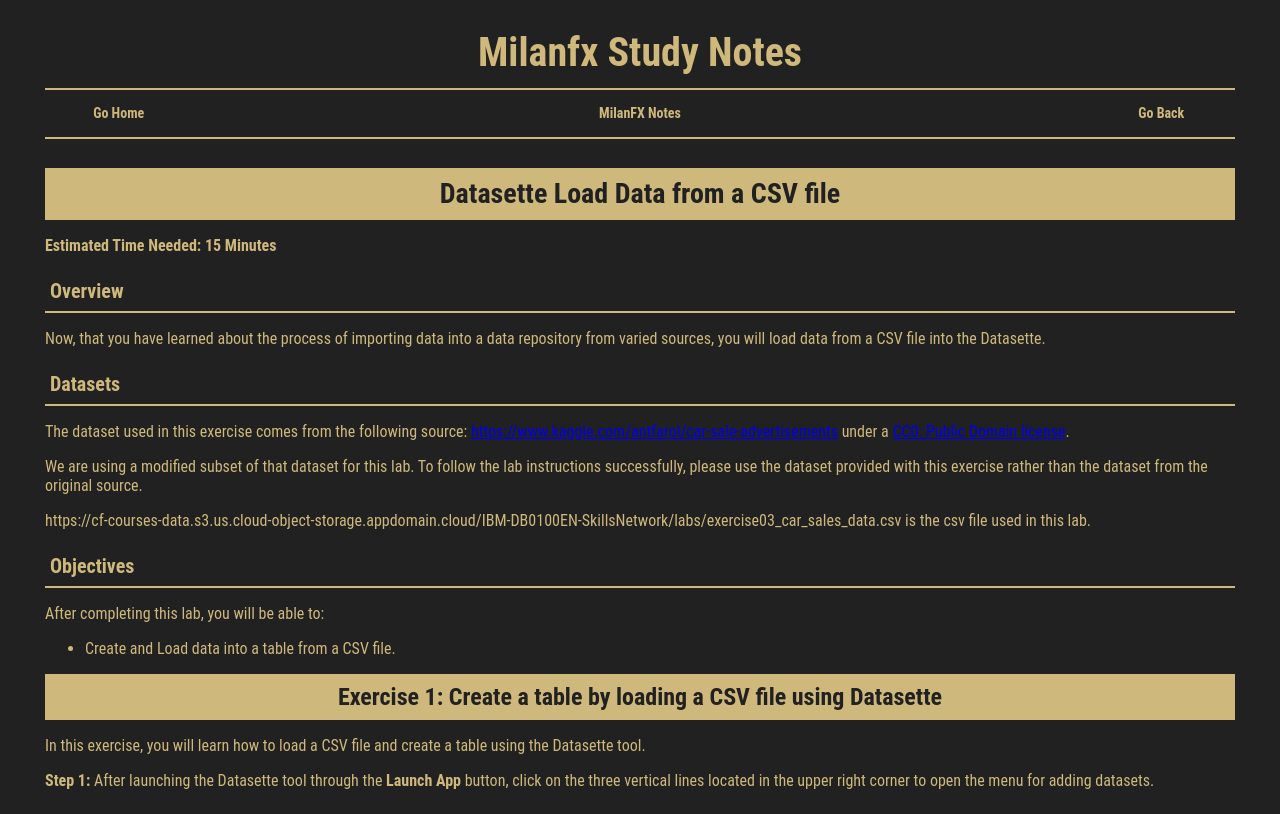
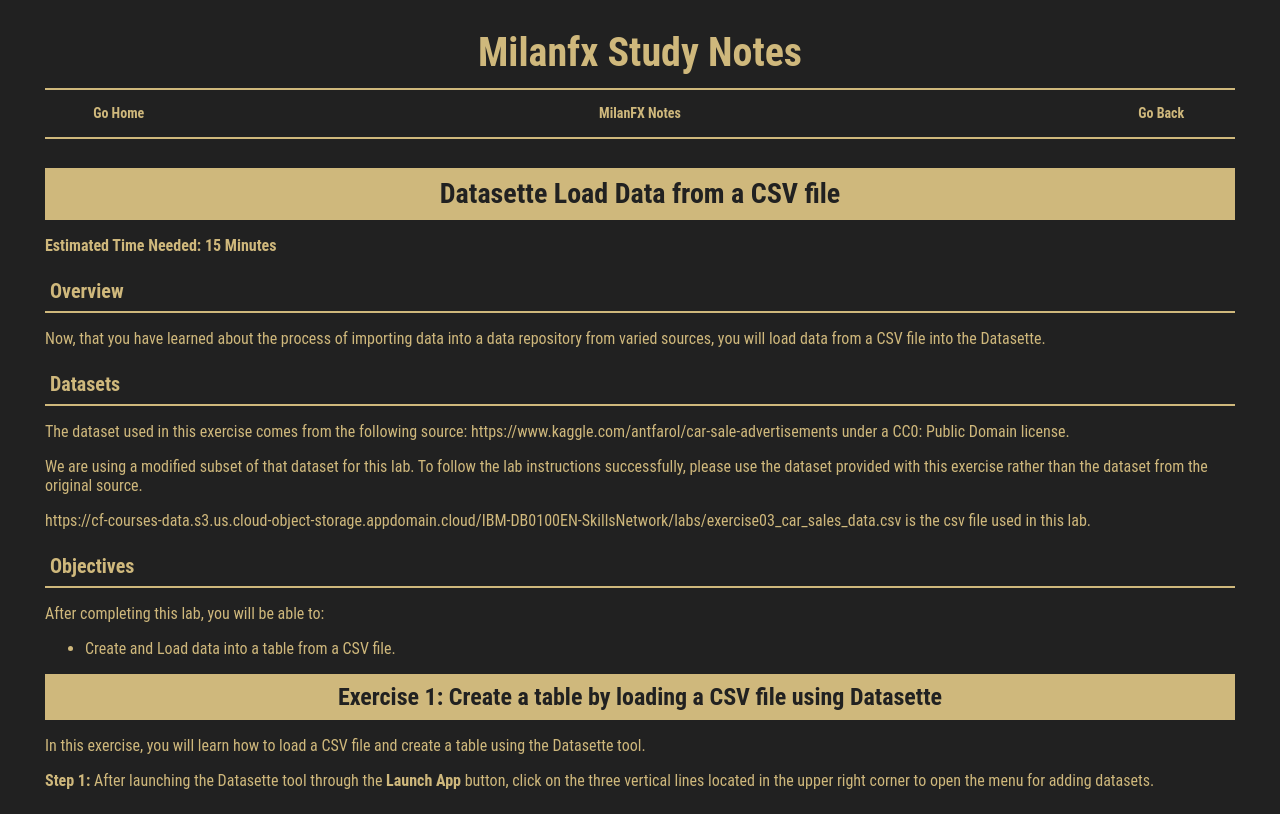
Before and after one commit to milanfx/milanfx.github.io, a Jekyll site: the page built from test.md, in a window 1280 px wide. Shown: the top 814 px of the page. Built offline with Jekyll 4.4.1, drawn with Linux system fonts in a browser that asks for light colours.

Commit message:
Update page.html

```diff
--- a/_layouts/page.html
+++ b/_layouts/page.html
@@ -16,6 +16,11 @@
       color: var(--word);
       font-family: 'Roboto Condensed', sans-serif;
       font-size: 16px;
+    }
+
+    a, a:visited, a:hover, a:active {
+      color: inherit;
+      text-decoration: none;
     }
 
     .container {
```
